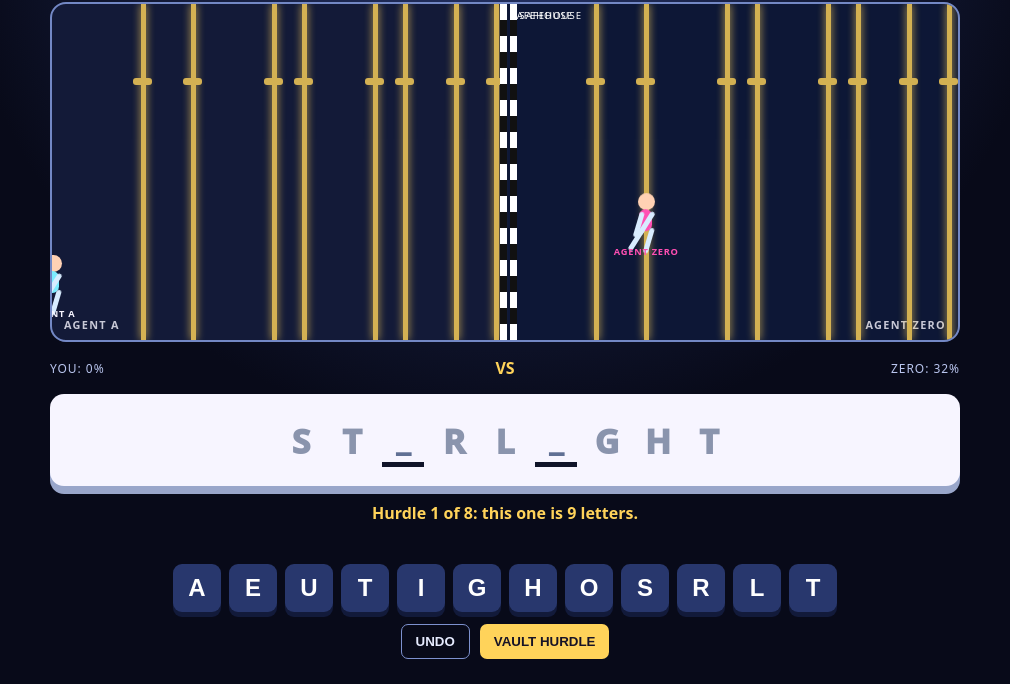
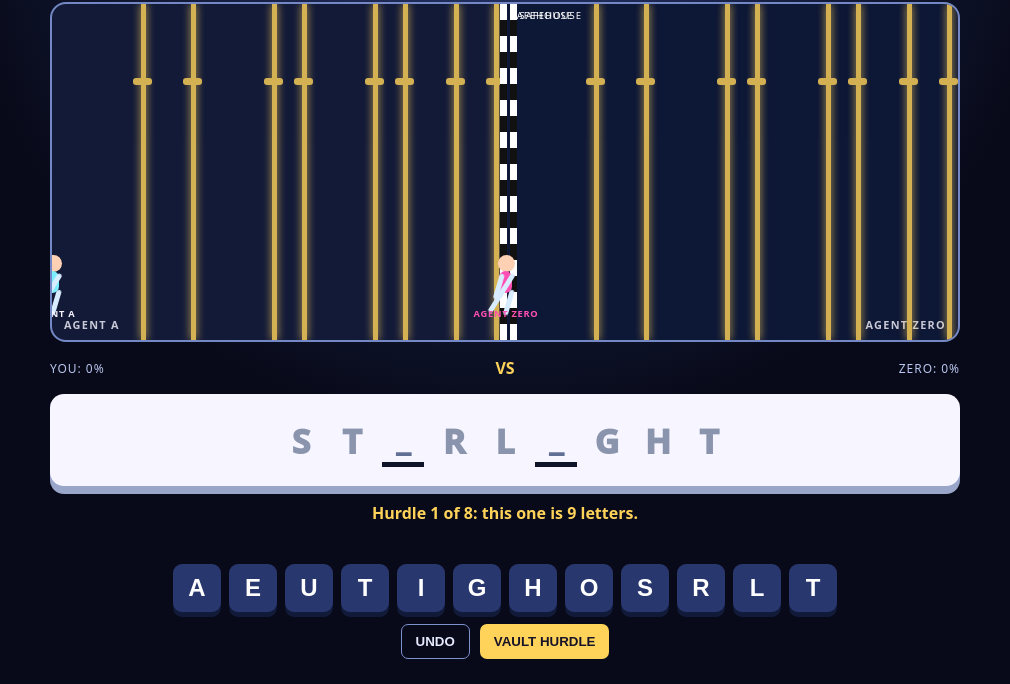
Before and after one commit to thundercato/WordShape, a website: page track-and-spell/index.html in a window 1280 px wide. Both pictures are taken after a click on the button "START RACE". Shown: the part 116-800 px from the top of the page, without its empty margins (135-1145 px from the left). Drawn offline with Linux system fonts and the light colour scheme.

Commit message:
Set Agent Zero to a five-minute weighted race

```diff
--- a/track-and-spell/index.html
+++ b/track-and-spell/index.html
@@ -34,7 +34,8 @@
 <script>
 const puzzles=[['B_T',['A','E','I','O','U']],['C_T',['A','O','U']],['S_N',['U','O','I']],['F_SH',['I','L']],['H_PP_',['A','E','I','O','U']],['PL_N_',['A','E','I','O']],['BR_DG_',['I','A','E','O','U']],['C_MPUT_R',['O','A','E','I','U']],['M_ST_RY',['Y','E','A','I','O','U']],['ST_RL_GHT',['A','E','I','O','U']]];
 const valid=new Set(['BAT','BET','BIT','BOT','BUT','CAT','COT','CUT','SAT','SET','SIT','SOT','SUN','SON','SIN','FISH','FOSH','FUSH','FASH','HAPPY','HOPPY','HIPPY','PENNY','PINKY','PUNKY','PLANE','PLINE','PLONE','BRIDGE','BRODGE','COMPUTER','MYSTERY','MASTER','MISTERY','STARLIGHT']);
-let order, index=0, filled=[], active=false, playerScore=0, zeroScore=0, zeroTimer, total;
+const OPPONENT_RACE_MS = 5 * 60 * 1000; // Change this one value to retune a mission later.
+let order, index=0, filled=[], active=false, playerScore=0, zeroScore=0, zeroTimer, zeroIndex=0, zeroDelays=[], total;
 const $=s=>document.querySelector(s); const player=$('#player'),zero=$('#zero'),track=$('#race');
 function setup(){order=[...puzzles].sort(()=>Math.random()-.5).slice(0,8);total=order.reduce((n,[p])=>n+p.length,0); renderHurdles(); renderPuzzle();}
 function renderHurdles(){let sum=0;order.forEach(([p])=>{sum+=p.length; const pct=sum/total*100; ['left','right'].forEach(side=>{const h=document.createElement('i');h.className='hurdle';h.style.left=side==='left'?`calc(${pct*.49}% - 2px)`:`calc(50% + ${pct*.49}% - 2px)`;track.append(h)})})}
@@ -43,7 +44,8 @@ function pick(btn){if(!active)return;const slots=[...document.querySelectorAll('
 function word(){let p=order[index][0],j=0;return [...p].map(c=>c==='_'?filled[j++]:c).join('')}
 function race(){if(!active)return;let answer=word();let blanks=(order[index][0].match(/_/g)||[]).length;if(filled.length!==blanks){$('#message').textContent='Fill every blank first.';return}if(!valid.has(answer)) {$('#message').textContent=`${answer} is not in this field manual. Try again.`; $('#word').classList.add('shake'); setTimeout(()=>{$('#word').classList.remove('shake');renderPuzzle()},300);return}playerScore+=order[index][0].length;move(player,playerScore,'youStatus');player.classList.add('jump');setTimeout(()=>player.classList.remove('jump'),650);$('#message').textContent=`${answer}! Hurdle cleared.`;index++;if(index===order.length)return finish(true);setTimeout(()=>{document.querySelectorAll('.tile').forEach(t=>t.classList.add('shuffle'));setTimeout(renderPuzzle,300)},450)}
 function move(el,score,label){let pct=score/total*100;el.style.left=el===player?`calc(${pct*.49}% - 20px)`:`calc(50% + ${pct*.49}% - 20px)`;$('#'+label).textContent=(el===player?'You: ':'Zero: ')+Math.round(pct)+'%'}
-function tickZero(){if(!active)return;let next=order.find((_,i)=>order.slice(0,i+1).reduce((n,x)=>n+x[0].length,0)>zeroScore);if(!next)return;zeroScore+=next[0].length;move(zero,zeroScore,'zeroStatus');zero.classList.add('jump');setTimeout(()=>zero.classList.remove('jump'),650);if(zeroScore>=total)finish(false)}
+function startZeroRace(){zeroIndex=0;zeroScore=0;zeroDelays=order.map(([pattern])=>OPPONENT_RACE_MS*(pattern.length/total));advanceZero()}
+function advanceZero(){if(!active)return;zeroTimer=setTimeout(()=>{if(!active)return;let next=order[zeroIndex++];zeroScore+=next[0].length;move(zero,zeroScore,'zeroStatus');zero.classList.add('jump');setTimeout(()=>zero.classList.remove('jump'),650);if(zeroIndex>=order.length)finish(false);else advanceZero()},zeroDelays[zeroIndex])}
 function finish(win){if(!active)return;active=false;clearInterval(zeroTimer);$('#end').classList.remove('hidden');$('#endTitle').textContent=win?'GOLD MEDAL!':'AGENT ZERO ESCAPES';$('#endText').textContent=win?'You got the microfilm and cleared every hurdle. Agent Zero will be filing a strongly worded complaint.':'Agent Zero reached the safehouse first. The microfilm is gone, but the rematch is already authorised.'}
-$('#start').onclick=()=>{setup();active=true;$('#intro').classList.add('hidden');move(player,0,'youStatus');move(zero,0,'zeroStatus');let duration=10000, steps=order.length, n=0;zeroTimer=setInterval(()=>{tickZero();if(++n>=steps)clearInterval(zeroTimer)},duration/steps)};$('#enter').onclick=race;$('#undo').onclick=()=>{if(!filled.length)return;let removed=filled.pop();let slots=[...document.querySelectorAll('.blank')];slots[filled.length].textContent='_';slots[filled.length].classList.remove('filled');let used=filled.filter(x=>x===removed).length;let matching=[...document.querySelectorAll(`.tile[data-letter="${removed}"]`)];matching.forEach((b,i)=>b.disabled=i<used)};
+$('#start').onclick=()=>{setup();active=true;$('#intro').classList.add('hidden');move(player,0,'youStatus');move(zero,0,'zeroStatus');startZeroRace()};$('#enter').onclick=race;$('#undo').onclick=()=>{if(!filled.length)return;let removed=filled.pop();let slots=[...document.querySelectorAll('.blank')];slots[filled.length].textContent='_';slots[filled.length].classList.remove('filled');let used=filled.filter(x=>x===removed).length;let matching=[...document.querySelectorAll(`.tile[data-letter="${removed}"]`)];matching.forEach((b,i)=>b.disabled=i<used)};
 </script></body></html>
```
